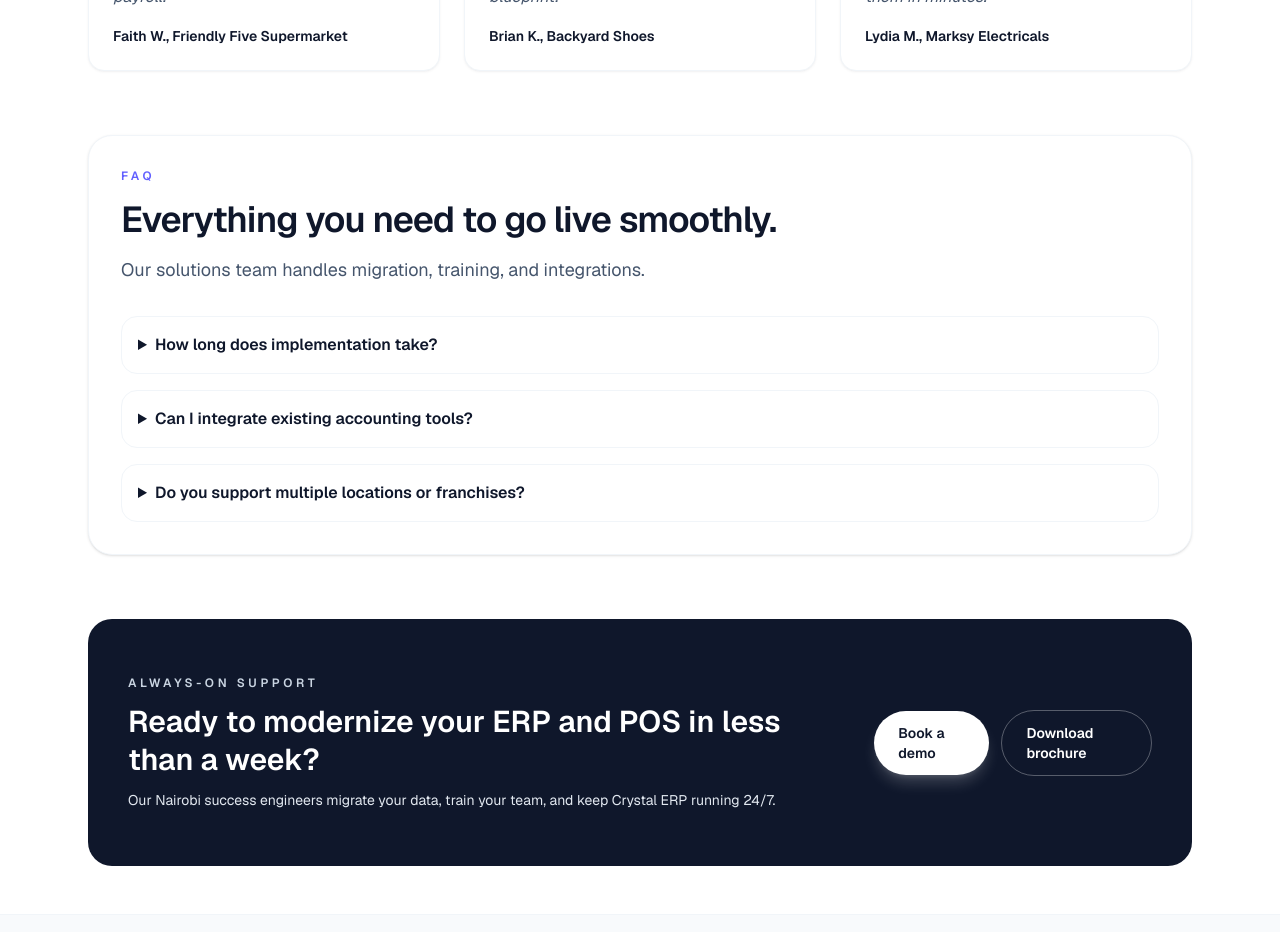
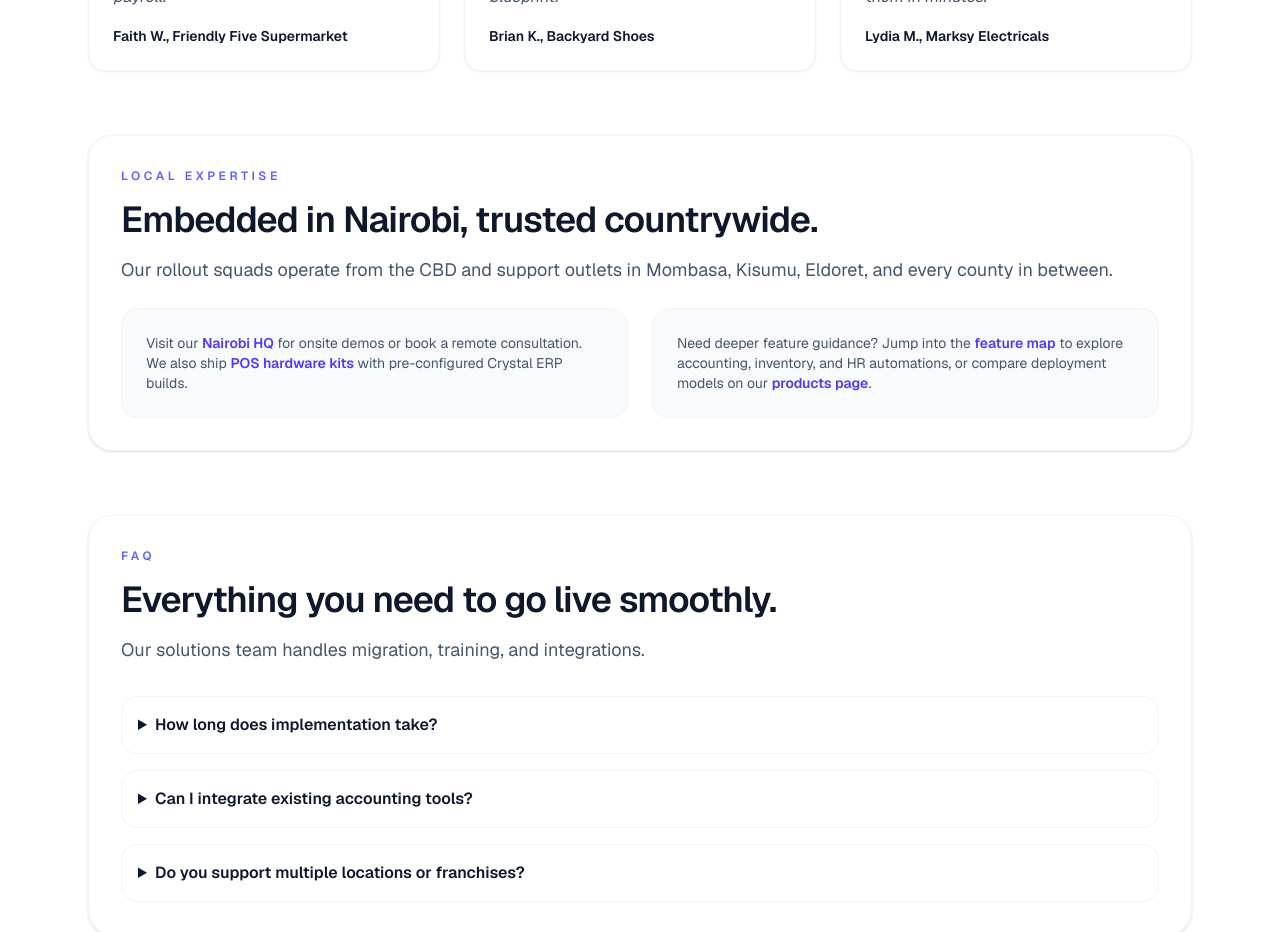
Before and after one commit to eddiemuhoro/crystaline, a Next.js app: page / in a window 1280 px wide. Shown: the part 2500-3432 px from the top of the page. Built offline with nearby package versions, Linux system fonts and the light colour scheme.

Commit message:
Add BreadcrumbJsonLd component and integrate it into Home, About, Features, and Products pages; enhance HomePage with FAQ structured data and new content sections.

```diff
--- a/app/about/page.tsx
+++ b/app/about/page.tsx
@@ -2,6 +2,7 @@ import type { Metadata } from "next";
 import { PageBanner } from "@/components/PageBanner";
 import { SectionHeading } from "@/components/SectionHeading";
 import { StatGrid } from "@/components/StatGrid";
+import { BreadcrumbJsonLd } from "@/components/BreadcrumbJsonLd";
 import { stats, siteConfig } from "@/lib/site";
 
 export const metadata: Metadata = {
@@ -33,6 +34,10 @@ export default function AboutPage() {
         eyebrow="Our story"
         title="We build mission-critical software for African commerce."
         subtitle="Crystal ERP blends two decades of POS experience with a cloud-native ERP approach so Kenyan businesses can modernize without sacrificing reliability."
+      />
+      <BreadcrumbJsonLd
+        id="breadcrumb-about"
+        items={[{ name: "Home" }, { name: "About", path: "/about" }]}
       />
 
       <section className="space-y-8">
--- a/app/features/page.tsx
+++ b/app/features/page.tsx
@@ -2,6 +2,7 @@ import type { Metadata } from "next";
 import { PageBanner } from "@/components/PageBanner";
 import { SectionHeading } from "@/components/SectionHeading";
 import { FeatureCard } from "@/components/FeatureCard";
+import { BreadcrumbJsonLd } from "@/components/BreadcrumbJsonLd";
 import { featureHighlights } from "@/lib/site";
 
 const automationTracks = [
@@ -69,6 +70,10 @@ export default function FeaturesPage() {
         eyebrow="Feature map"
         title="Automate every workflow, from tills to boardrooms."
         subtitle="Crystal ERP ships modular building blocks so you can activate POS, ERP, and analytics components that match where your business is headed."
+      />
+      <BreadcrumbJsonLd
+        id="breadcrumb-features"
+        items={[{ name: "Home" }, { name: "Features", path: "/features" }]}
       />
 
       <section className="space-y-8">
--- a/app/page.tsx
+++ b/app/page.tsx
@@ -1,9 +1,12 @@
+import Link from "next/link";
+import Script from "next/script";
 import { Hero } from "@/components/Hero";
 import { SectionHeading } from "@/components/SectionHeading";
 import { FeatureCard } from "@/components/FeatureCard";
 import { StatGrid } from "@/components/StatGrid";
 import { TestimonialCard } from "@/components/TestimonialCard";
 import { CallToAction } from "@/components/CallToAction";
+import { BreadcrumbJsonLd } from "@/components/BreadcrumbJsonLd";
 import {
   featureHighlights,
   stats,
@@ -13,9 +16,23 @@ import {
 } from "@/lib/site";
 
 export default function HomePage() {
+  const faqJsonLd = {
+    "@context": "https://schema.org",
+    "@type": "FAQPage",
+    mainEntity: faqEntries.map((faq) => ({
+      "@type": "Question",
+      name: faq.question,
+      acceptedAnswer: {
+        "@type": "Answer",
+        text: faq.answer,
+      },
+    })),
+  };
+
   return (
     <div className="space-y-16">
       <Hero />
+      <BreadcrumbJsonLd id="breadcrumb-home" items={[{ name: "Home" }]} />
 
       <section id="about" className="space-y-8">
         <SectionHeading
@@ -84,6 +101,55 @@ export default function HomePage() {
         </div>
       </section>
 
+      <section className="space-y-6 rounded-3xl border border-slate-100 bg-white p-8 shadow-sm">
+        <SectionHeading
+          eyebrow="Local expertise"
+          title="Embedded in Nairobi, trusted countrywide."
+          description="Our rollout squads operate from the CBD and support outlets in Mombasa, Kisumu, Eldoret, and every county in between."
+        />
+        <div className="grid gap-6 md:grid-cols-2">
+          <article className="rounded-2xl border border-slate-100 bg-slate-50 p-6 text-sm text-slate-600">
+            <p>
+              Visit our{" "}
+              <Link
+                href="/about#contact"
+                className="font-semibold text-indigo-600 underline-offset-4 hover:underline"
+              >
+                Nairobi HQ
+              </Link>{" "}
+              for onsite demos or book a remote consultation. We also ship{" "}
+              <Link
+                href="/products#classic"
+                className="font-semibold text-indigo-600 underline-offset-4 hover:underline"
+              >
+                POS hardware kits
+              </Link>{" "}
+              with pre-configured Crystal ERP builds.
+            </p>
+          </article>
+          <article className="rounded-2xl border border-slate-100 bg-slate-50 p-6 text-sm text-slate-600">
+            <p>
+              Need deeper feature guidance? Jump into the{" "}
+              <Link
+                href="/features"
+                className="font-semibold text-indigo-600 underline-offset-4 hover:underline"
+              >
+                feature map
+              </Link>{" "}
+              to explore accounting, inventory, and HR automations, or compare
+              deployment models on our{" "}
+              <Link
+                href="/products"
+                className="font-semibold text-indigo-600 underline-offset-4 hover:underline"
+              >
+                products page
+              </Link>
+              .
+            </p>
+          </article>
+        </div>
+      </section>
+
       <section
         id="faq"
         className="space-y-8 rounded-3xl border border-slate-100 bg-white p-8 shadow-sm"
@@ -106,6 +172,13 @@ export default function HomePage() {
             </details>
           ))}
         </div>
+        <Script
+          id="faq-schema"
+          type="application/ld+json"
+          strategy="afterInteractive"
+        >
+          {JSON.stringify(faqJsonLd)}
+        </Script>
       </section>
 
       <CallToAction />
--- a/app/products/page.tsx
+++ b/app/products/page.tsx
@@ -2,6 +2,7 @@ import type { Metadata } from "next";
 import { PageBanner } from "@/components/PageBanner";
 import { SectionHeading } from "@/components/SectionHeading";
 import { ProductCard } from "@/components/ProductCard";
+import { BreadcrumbJsonLd } from "@/components/BreadcrumbJsonLd";
 import { productPlans } from "@/lib/site";
 
 const onboardingSteps = [
@@ -52,6 +53,10 @@ export default function ProductsPage() {
         eyebrow="Product suite"
         title="Pick the deployment that fits your rollout."
         subtitle="From offline-ready desktops to modern cloud suites and partner toolkits, Crystal ERP meets you where you are and scales without limits."
+      />
+      <BreadcrumbJsonLd
+        id="breadcrumb-products"
+        items={[{ name: "Home" }, { name: "Products", path: "/products" }]}
       />
 
       <section className="space-y-8">
--- /dev/null
+++ b/components/BreadcrumbJsonLd.tsx
@@ -0,0 +1,31 @@
+import Script from "next/script";
+import { siteConfig } from "@/lib/site";
+
+type BreadcrumbItem = {
+  name: string;
+  path?: string;
+};
+
+type BreadcrumbJsonLdProps = {
+  id: string;
+  items: BreadcrumbItem[];
+};
+
+export function BreadcrumbJsonLd({ id, items }: BreadcrumbJsonLdProps) {
+  const jsonLd = {
+    "@context": "https://schema.org",
+    "@type": "BreadcrumbList",
+    itemListElement: items.map((item, index) => ({
+      "@type": "ListItem",
+      position: index + 1,
+      name: item.name,
+      item: item.path ? `${siteConfig.url}${item.path}` : siteConfig.url,
+    })),
+  };
+
+  return (
+    <Script id={id} type="application/ld+json" strategy="afterInteractive">
+      {JSON.stringify(jsonLd)}
+    </Script>
+  );
+}
```
